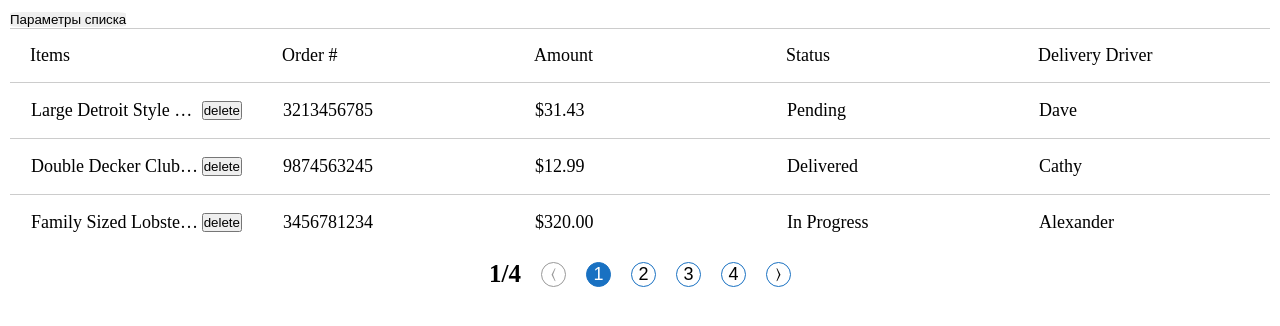
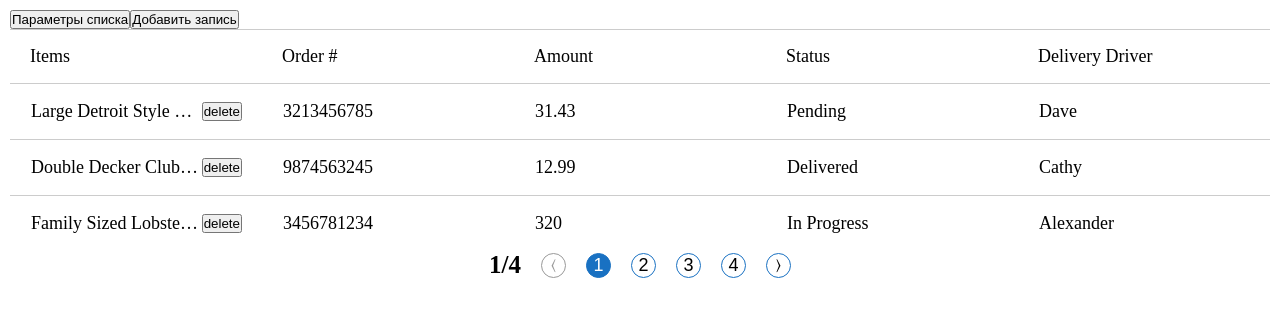
Before and after one commit to Oleg655/ond, a React app: page / in a window 1280 px wide. Shown: the top 326 px of the page. Built offline with nearby package versions, Linux system fonts and the light colour scheme; the HTML template or start-up script is replaced by a standard one.

Commit message:
create drag and drop

```diff
--- a/src/components/compound-table/CompoundTable.tsx
+++ b/src/components/compound-table/CompoundTable.tsx
@@ -1,3 +1,6 @@
+/* eslint-disable no-continue */
+/* eslint-disable no-unreachable-loop */
+/* eslint-disable guard-for-in */
 /* eslint-disable no-else-return */
 import React, {
   createContext,
@@ -20,25 +23,25 @@ import { collapseColumn, resizer, showColumn } from './lib/resizer';
 import { ChildrenI, ColumnI, PivotPropsI, TablePropsI } from './lib/types';
 import { data } from './test-data';
 
-const TableContent = createContext(null);
+const TableContext = createContext(null);
 
-const Table = ({ children, minCellWidth, smartHeaders }: TablePropsI) => {
+const Table = ({ children, minCellWidth, smartColumn }: TablePropsI) => {
   const [pivotHeight, setPivotHeight] = useState<number>();
   const [showPivot, setShowPivot] = useState('pivot-highlighter');
   const [activeIndex, setActiveIndex] = useState(null);
   const tableElement = useRef<HTMLTableElement>(null);
 
   const collapseWrapper = (index: number) => {
-    collapseColumn(index, tableElement, smartHeaders, minCellWidth);
+    collapseColumn(index, tableElement, smartColumn, minCellWidth);
   };
 
   const showWrapper = (index: number) => {
-    showColumn(index, tableElement, smartHeaders, minCellWidth);
+    showColumn(index, tableElement, smartColumn, minCellWidth);
   };
 
   const mouseMove = useCallback(
-    (event: MouseEvent) => resizer(event, tableElement, smartHeaders, minCellWidth, activeIndex),
-    [activeIndex, smartHeaders, minCellWidth],
+    (event: MouseEvent) => resizer(event, tableElement, smartColumn, minCellWidth, activeIndex),
+    [activeIndex, smartColumn, minCellWidth],
   );
 
   const removeListeners = useCallback(() => {
@@ -49,7 +52,7 @@ const Table = ({ children, minCellWidth, smartHeaders }: TablePropsI) => {
   const mouseUp = useCallback(() => {
     setShowPivot('pivot-highlighter');
     setActiveIndex(null);
-    setPivotHeight(tableElement.current.clientHeight / smartHeaders.length);
+    setPivotHeight(tableElement.current.clientHeight / smartColumn.length);
     removeListeners();
   }, [removeListeners]);
 
@@ -66,7 +69,7 @@ const Table = ({ children, minCellWidth, smartHeaders }: TablePropsI) => {
 
   const state = useMemo(() => {
     return {
-      smartHeaders,
+      smartColumn,
       activeIndex,
       setActiveIndex,
       collapseWrapper,
@@ -77,25 +80,25 @@ const Table = ({ children, minCellWidth, smartHeaders }: TablePropsI) => {
       showPivot,
       setShowPivot,
     };
-  }, [pivotHeight, showPivot, activeIndex]);
+  }, [pivotHeight, showPivot, activeIndex, smartColumn]);
 
   return (
-    <TableContent.Provider value={state}>
+    <TableContext.Provider value={state}>
       <table
         ref={tableElement}
         style={{
-          gridTemplateColumns: generateColumnsSize(smartHeaders),
+          gridTemplateColumns: generateColumnsSize(smartColumn),
         }}
       >
         {children}
       </table>
-    </TableContent.Provider>
+    </TableContext.Provider>
   );
 };
 
 Table.Pivot = ({ side, location }: PivotPropsI) => {
   const { tableElement, pivotHeight, setPivotHeight, setShowPivot, activeIndex, setActiveIndex } =
-    useContext(TableContent);
+    useContext(TableContext);
 
   return (
     <>
@@ -120,23 +123,48 @@ Table.Pivot = ({ side, location }: PivotPropsI) => {
   );
 };
 
-Table.TableHead = () => {
-  const { showPivot, smartHeaders } = useContext(TableContent);
-
+Table.TableHead = ({
+  sorts,
+  sortTableData,
+  dragStartHandler,
+  dragEndHandler,
+  dragOverHandler,
+  dragLeaveHandler,
+  dropHandler,
+  sortColumns,
+}: any) => {
+  const { showPivot, smartColumn } = useContext(TableContext);
+  const [arrow, setArrow] = useState(null);
   return (
     <thead>
       <tr>
-        {smartHeaders.map(({ id, title, ref, isShown }: ColumnI) => {
+        {smartColumn.sort(sortColumns).map((element: ColumnI) => {
           return (
             <td
-              style={{ display: !isShown && 'none' }}
+              style={{ display: !element.isShown && 'none' }}
               className={`menu-container ${showPivot}`}
-              ref={ref}
-              key={Math.random()}
+              ref={element.ref}
+              key={element.id}
+              onClick={() => {
+                setArrow(element.id);
+                sortTableData(element.columnTitle);
+              }}
             >
-              <span>{title}</span>
-              <Table.Pivot side="LEFT" location={id} />
-              <Table.Pivot side="RIGHT" location={id} />
+              <span
+                draggable
+                onDragStart={event => dragStartHandler(event, element)}
+                onDragEnd={event => dragEndHandler(event)}
+                onDragOver={event => dragOverHandler(event)}
+                onDragLeave={event => dragLeaveHandler(event)}
+                onDrop={event => dropHandler(event, element)}
+              >
+                {element.headerTitle}
+              </span>
+              <span style={{ display: !(arrow === element.id) && 'none' }}>
+                {sorts[element.columnTitle] ? '↓' : '↑'}
+              </span>
+              <Table.Pivot side="LEFT" location={element.id} />
+              <Table.Pivot side="RIGHT" location={element.id} />
             </td>
           );
         })}
@@ -157,14 +185,21 @@ Table.TableData = ({
   id,
   title,
   children,
+  callback,
 }: {
   id?: number;
   title?: string | number;
   children?: JSX.Element | JSX.Element[];
+  callback?: () => void;
 }) => {
   return (
     <td key={id}>
-      {!children && <EditableSpan title={title} />}
+      {!children && callback && (
+        <>
+          <EditableSpan title={title} /> <button onClick={callback}>delete</button>
+        </>
+      )}
+      {!children && !callback && <EditableSpan title={title} />}
       {children && (
         <>
           <EditableSpan title={title} /> {children}
@@ -191,21 +226,23 @@ Table.TableDataWithDeleteButton = ({
 };
 
 Table.MainHead = ({
-  smartHeaders,
+  smartColumn,
   setSmartHeaders,
+  sortColumns,
 }: {
-  smartHeaders: ColumnI[];
+  smartColumn: ColumnI[];
   setSmartHeaders: (id: number, isShown: boolean) => void;
+  sortColumns: (a: ColumnI, b: ColumnI) => number;
 }) => {
   return (
     <DropdownCheckboxContainer>
       <DropdownContainer.List>
-        {smartHeaders.map(element => {
+        {smartColumn.sort(sortColumns).map((element: any) => {
           return (
             <DropdownCheckboxContainer.CheckboxItem
               checked={element.isShown}
               callback={checkbox => setSmartHeaders(element.id, checkbox)}
-              title={element.title}
+              title={element.headerTitle}
               key={element.id}
             />
           );
@@ -215,17 +252,44 @@ Table.MainHead = ({
   );
 };
 
+Table.Arrow = ({ isSorted }: { isSorted: boolean }) => {
+  return <div>{isSorted ? <span>&#8593;</span> : <span>&#8595;</span>}</div>;
+};
+
 export const CompoundTable = () => {
-  const headers = ['Items', 'Order #', 'Amount', 'Status', 'Delivery Driver'];
+  const headers = [
+    { headerTitle: 'Items', columnTitle: 'title' },
+    { headerTitle: 'Order #', columnTitle: 'order' },
+    { headerTitle: 'Amount', columnTitle: 'amount' },
+    { headerTitle: 'Status', columnTitle: 'status' },
+    { headerTitle: 'Delivery Driver', columnTitle: 'name' },
+  ];
   const smartHeaders = createSmartHeaders(headers);
+  const [smartColumn, setSmartColumn] = useState(smartHeaders);
+  const [currentSmartColumn, setCurrentSmartColumn] = useState(null);
 
   const [users, setUsers] = useState<any[]>(data);
+  const [sorts, setSorts] = useState<any>({
+    title: false,
+    order: false,
+    amount: false,
+    status: false,
+    name: false,
+  });
+
   const [currentPage, setCurrentPage] = useState(1);
-  const [smartColumn, setSmartColumn] = useState(smartHeaders);
+  // const [itemsPerPage, setItemsPerPage] = useState(3);
+  const [currentItems, setCurrentItems] = useState<any>([]);
 
+  const generateCurrentItems = () => {
     const indexOfLastItem = currentPage * 3;
     const indexOfFirstItem = indexOfLastItem - 3;
-  const currentItems = users.slice(indexOfFirstItem, indexOfLastItem);
+    setCurrentItems(users.slice(indexOfFirstItem, indexOfLastItem));
+  };
+
+  useEffect(() => {
+    generateCurrentItems();
+  }, [currentPage, users]);
 
   const setSmartHeadersWrapper = (id: number, isShown: boolean) => {
     setSmartColumn(
@@ -237,34 +301,137 @@ export const CompoundTable = () => {
       }),
     );
   };
+  const dragStartHandler = (event: any, element: ColumnI): void => {
+    setCurrentSmartColumn(element);
+  };
+  const dragEndHandler = (): void => {
+    generateCurrentItems();
+  };
+  const dragOverHandler = (event: any): void => {
+    event.preventDefault();
+    event.target.style.background = 'red';
+  };
+  const dragLeaveHandler = (event: any): void => {
+    event.target.style.background = 'white';
+  };
+  const dropHandler = (event: any, column: ColumnI): void => {
+    event.target.style.background = 'white';
+    event.preventDefault();
+    setSmartColumn(
+      smartColumn.map(element => {
+        if (element.id === column.id) {
+          return { ...element, order: currentSmartColumn.order };
+        }
+        if (element.id === currentSmartColumn.id) {
+          return { ...element, order: column.order };
+        }
+        return element;
+      }),
+    );
+  };
 
+  const sortTableData = (columnTitle: string) => {
+    setSorts({ ...sorts, [columnTitle]: !sorts[columnTitle] });
+    setUsers(
+      users.sort((elementA: any, elementB: any) => {
+        if (elementA[columnTitle] > elementB[columnTitle]) {
+          return sorts[columnTitle] ? -1 : 1;
+        }
+        if (elementA[columnTitle] < elementB[columnTitle]) {
+          return sorts[columnTitle] ? 1 : -1;
+        }
+        return 0;
+      }),
+    );
+    generateCurrentItems();
+  };
+
+  const sortColumns = (a: ColumnI, b: ColumnI) => {
+    if (a.order > b.order) {
+      return 1;
+    }
+    return -1;
+  };
+
+  const addItem = () => {
+    setUsers([
+      {
+        id: Math.random(),
+        title: '',
+        order: null,
+        amount: null,
+        status: '',
+        name: '',
+      },
+      ...users,
+    ]);
+  };
+
+  const renderDataCells = useMemo(() => {
+    console.log(currentItems);
+    return currentItems.map((user: any) => {
       return (
-    <>
-      <div className="table-wrapper">
-        <Table.MainHead smartHeaders={smartColumn} setSmartHeaders={setSmartHeadersWrapper} />
-        <Table minCellWidth={120} smartHeaders={smartColumn}>
-          <Table.TableHead />
-          <Table.TableBody>
-            {currentItems.map(user => (
         <Table.TableRow key={Math.random()}>
-                {smartColumn[0].isShown ? (
-                  <Table.TableDataWithDeleteButton
-                    title={user.title}
+          {(() => {
+            const cells: any = [];
+            let index = 0;
+            for (const key in user) {
+              if (key === 'id') {
+                continue;
+              }
+              if (key === 'title') {
+                cells.push(
+                  <React.Fragment key={smartColumn[index].id}>
+                    {smartColumn[index].isShown && (
+                      <Table.TableData
                         callback={() => {
                           setUsers(users.filter(element => element.id !== user.id));
                         }}
+                        title={user[smartColumn[index].columnTitle]}
                       />
-                ) : null}
+                    )}
+                  </React.Fragment>,
+                );
+                index += 1;
+              } else {
+                cells.push(
+                  <React.Fragment key={smartColumn[index].id}>
+                    {smartColumn[index].isShown && (
+                      <Table.TableData title={user[smartColumn[index].columnTitle]} />
+                    )}
+                  </React.Fragment>,
+                );
+                index += 1;
+              }
+            }
+            return cells;
+          })()}
+        </Table.TableRow>
+      );
+    });
+  }, [currentItems, smartColumn]);
 
-                {smartColumn[1].isShown ? <Table.TableData title={user.order} /> : null}
-                {smartColumn[2].isShown ? <Table.TableData title={user.amount} /> : null}
-                {smartColumn[3].isShown ? <Table.TableData title={user.status} /> : null}
-                {smartColumn[4].isShown ? <Table.TableData title={user.name} /> : null}
-              </Table.TableRow>
-            ))}
-          </Table.TableBody>
+  return (
+    <div className="table-wrapper">
+      <Table.MainHead
+        sortColumns={sortColumns}
+        smartColumn={smartColumn}
+        setSmartHeaders={setSmartHeadersWrapper}
+      />
+      <button onClick={() => addItem()}>Добавить запись</button>
+      <Table minCellWidth={120} smartColumn={smartColumn}>
+        <Table.TableHead
+          sorts={sorts}
+          sortTableData={sortTableData}
+          dragStartHandler={dragStartHandler}
+          dragEndHandler={dragEndHandler}
+          dragOverHandler={dragOverHandler}
+          dragLeaveHandler={dragLeaveHandler}
+          dropHandler={dropHandler}
+          sortColumns={sortColumns}
+        />
+        <Table.TableBody>{renderDataCells}</Table.TableBody>
       </Table>
-      </div>
       <Pagination
         currentPage={currentPage}
         setCurrentPage={setCurrentPage}
@@ -272,6 +439,6 @@ export const CompoundTable = () => {
         totalElements={12}
         pageNumberLimit={10}
       />
-    </>
+    </div>
   );
 };
--- a/src/components/compound-table/compound-table.css
+++ b/src/components/compound-table/compound-table.css
@@ -28,9 +28,14 @@ table td {
   justify-content: space-between;
   padding: 16px 20px;
   border-top: 1px solid #ccc;
+  cursor: pointer;
   font-size: 18px;
   user-select: none;
 }
+
+/* table td span {
+  cursor: move;
+} */
 
 .right-pivot {
   position: absolute;
--- a/src/components/compound-table/lib/createSmartHeaders.ts
+++ b/src/components/compound-table/lib/createSmartHeaders.ts
@@ -1,9 +1,11 @@
 import { useRef } from 'react';
 
-export const createSmartHeaders = (headers: string[]) => {
-  return headers.map((header, index) => ({
+export const createSmartHeaders = (headers: any[]) => {
+  return headers.map(({ headerTitle, columnTitle }, index) => ({
     id: index,
-    title: header,
+    order: index,
+    headerTitle,
+    columnTitle,
     ref: useRef(),
     isShown: true,
   }));
--- a/src/components/compound-table/lib/types/types.ts
+++ b/src/components/compound-table/lib/types/types.ts
@@ -9,7 +9,9 @@ export interface PivotPropsI {
 }
 export interface ColumnI {
   id?: number;
-  title: string;
+  order: number;
+  headerTitle: string;
+  columnTitle: string;
   ref: RefObject<HTMLTableCellElement>;
   isShown: boolean;
 }
@@ -17,7 +19,7 @@ export interface TablePropsI {
   children: ReactChildrenT;
   // headers: string[];
   minCellWidth: number;
-  smartHeaders: ColumnI[];
+  smartColumn: ColumnI[];
 }
 export interface ChildrenI {
   children: ReactChildrenT;
--- a/src/components/dropdown/Dropdown.tsx
+++ b/src/components/dropdown/Dropdown.tsx
@@ -94,7 +94,7 @@ export const DropdownCheckboxContainer = ({
   return (
     <div ref={dropdownRef} className="dropdown-container">
       <button
-        className="dropdown-btn"
+        // className="dropdown-btn"
         onClick={() => {
           setOpen(prev => !prev);
         }}
--- a/src/components/dropdown/dropdown.css
+++ b/src/components/dropdown/dropdown.css
@@ -1,6 +1,5 @@
 .dropdown-btn {
   border: none;
-  border-radius: 10%;
   cursor: pointer;
 }
 
```
Also changed, not shown: src/components/compound-table/test-data.ts (+12 -12 lines). Lines whose indentation alone changed are shown as unchanged.
